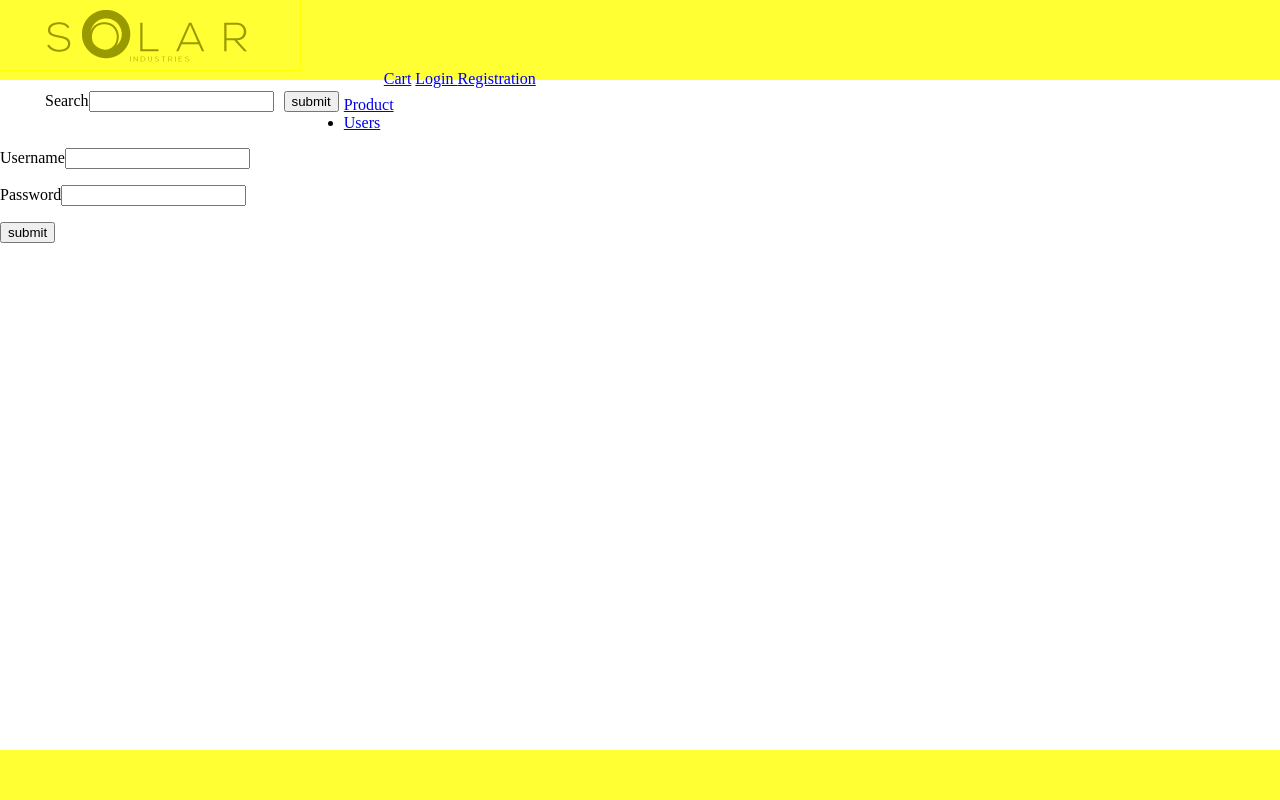
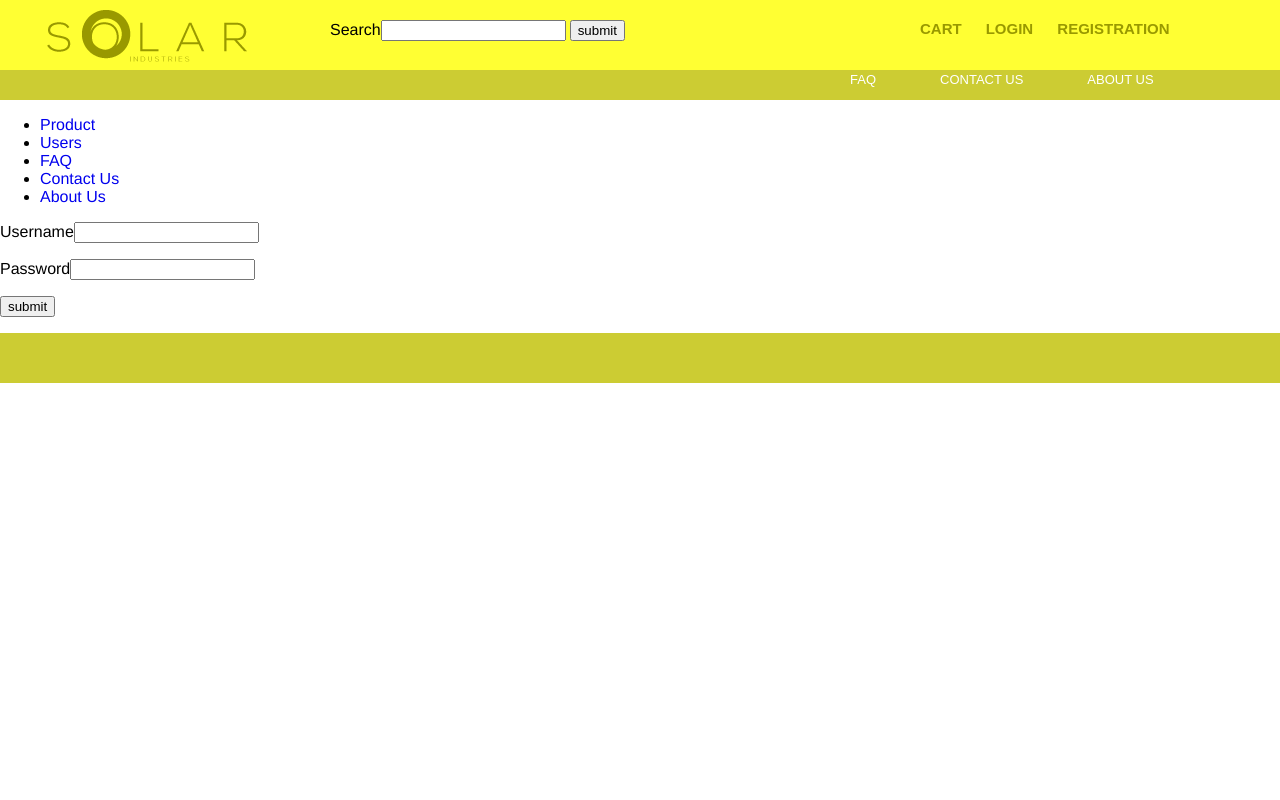
Before and after one commit to devz159/estore, a CodeIgniter app: page /estore/ in a window 1280 px wide; the page is wider, and only the part inside the window is pictured. Run offline with CodeIgniter, Linux system fonts and the light colour scheme; some libraries are stand-ins or nearby versions.

Commit message:
edit menu bar to nav bar as instructed

```diff
--- a/application/views/home/home_view.php
+++ b/application/views/home/home_view.php
@@ -1,3 +1,4 @@
-<div class = "content">
+<div class="content">
+	<p>carlo ko</p>
 
 </div>
--- a/application/views/includes/header.php
+++ b/application/views/includes/header.php
@@ -4,15 +4,31 @@
 
     	<div class = "logo"></div>
 
-	    <ul class = "search_bar">
-	       	<li><a><label>Search</label><input type="text" name="search" /></a></li>
-	       	<li><a><input type="submit" value="submit" /></a></li>
-	    </ul>
+        <div class = "search_bar">
+        	<a><label>Search</label><input type="text" name="search"/></a>
+            <a><input type="submit" value="submit" /></a>
+        </div>
 
-	    <ul class="header_sign_in">
+        <div class = "">
+            <ul class="header_sign_in">
 		   	 <li><a href ="#">Cart</a></li>
 	         <li><a href="<?php echo base_url ('login');?>"> Login </a></li>
 		     <li class="sign_up" ><a href ="<?php echo base_url ('login/validateregister');?>"> Registration</a></li>
-	    </ul>
-    </div>
+	   		</ul>
+        </div>
+
+     </div>
+
+     <div class = "menu_bar">
+
+     	<div class = "menu_bar_cont">
+
+            <ul class = "menu_bar_list">
+                <li><a href = "#">FAQ</a></li>
+                <li><a href = "#">Contact Us</a></li>
+                <li><a href = "#">About Us</a></li>
+            </ul>
+        </div>
+     </div>
+
 </div>
--- a/application/views/includes/navigation.php
+++ b/application/views/includes/navigation.php
@@ -2,5 +2,8 @@
 	<ul>
 		<li><a href="<?php echo base_url() . 'product';?>">Product</a></li>
 		<li><a href="<?php echo base_url() . 'users';?>">Users</a></li>
+        <li><a href = "#">FAQ</a></li>
+        <li><a href = "#">Contact Us</a></li>
+        <li><a href = "#">About Us</a></li>
 	</ul>
 </div>
--- a/application/views/includes/template.php
+++ b/application/views/includes/template.php
@@ -13,6 +13,7 @@
 
 </head>
 <body>
+
 	<?php $this->load->view('includes/header'); ?>
 	<?php $this->load->view('includes/navigation'); ?>
 	<?php $this->load->view($main_content);?>
--- a/css/style.css
+++ b/css/style.css
@@ -3,64 +3,92 @@ html, body{
     width: 100%;
     height: 100%;
 }
-body{
+h1, h2, h3, a, p {
+	font: 100% Helvetica, sans-serif;
+	list-style: none;
+	text-decoration: none;
+	}
+html,body{
 	padding: 0;
 	margin: 0;
 	width: 100%;
 	height: 100%;
-	position: relative;
 }
-.sc{
-	width: 100%;
-	height: 100%;
-	position: absolute;
-	display: none;
-	z-index: 10;
-}
-.sc.selected{
-	display: block;
-	z-index: 11;
-}
+
+
 /****header***/
 
 .header{
+	background: #ffff33;
 	position:relative;
-	height: 80px;
-	background: #ffff33;
 	}
-.header_container{
-	width: 1000px;
-	}
-.logo {
-
+.logo { /***lewGo*/
+	margin-right: 10px;
 	width: 300px;
 	height: 70px;
 	background: #ffff33 url(../images/logo.png)no-repeat top;
-	outline: 1px yellow solid;
+	float: left;
+
 	}
-
-.search_bar{
+.search_bar { /***search bar*/
+	margin: 20px;
 	float: left;
-	display: inline;
+	min-width: 500px;
+	position:relative;
 	}
-.search_bar li{
-	list-style: none;
-	margin: 5px;
-	float:left;
-	}
-.header_sign_in{
-	display: inline;
+.header_sign_in{ /***sign in area*/
+	margin: 20px;
+	width: 300px;
+	float: left;
 	}
 .header_sign_in li{
-	list-style: none;
-	display: inline;
+	padding: 10px;
+	display:inline;
+	}
+.header_sign_in a{
+	font: 15px Arial, Helvetica, sans-serif;
+	color: #999900;
+	text-transform:uppercase;
+	font-weight: bold;
+	}
+.menu_bar{
+	clear:both;
+	background: #cccc33;
+	min-height: 30px;
+
+	}
+.menu_bar_cont{
+	width: 960px;
+	margin: auto;
+	padding-left:780px;
+
+	}
+.menu_bar li{
+	display:inline;
+	margin: 30px;
+
+	}
+.menu_bar a {
+	color: #fff;
+	font: 13px Arial, Helvetica, sans-serif;
+	text-transform:uppercase;
+
+	}
+/****body******/
+.content {
+	clear: both;
+	width: 950px;
+	margin: auto;
+	outline: 1px grey solid;
+	min-height: 600px;
+	margin-top: -16px;
 	}
 
 /****footer****/
 .footer {
 	height: 50px;
-	width: inherit;
+	width: 100%;
 	position: absolute;
-	bottom: 0px;
-	background: #ffff33;
+	background: #cccc33;
+	bottom: 10;
 	}
```
Also changed, not shown: css/style2.css (added, +37 -0 lines).
